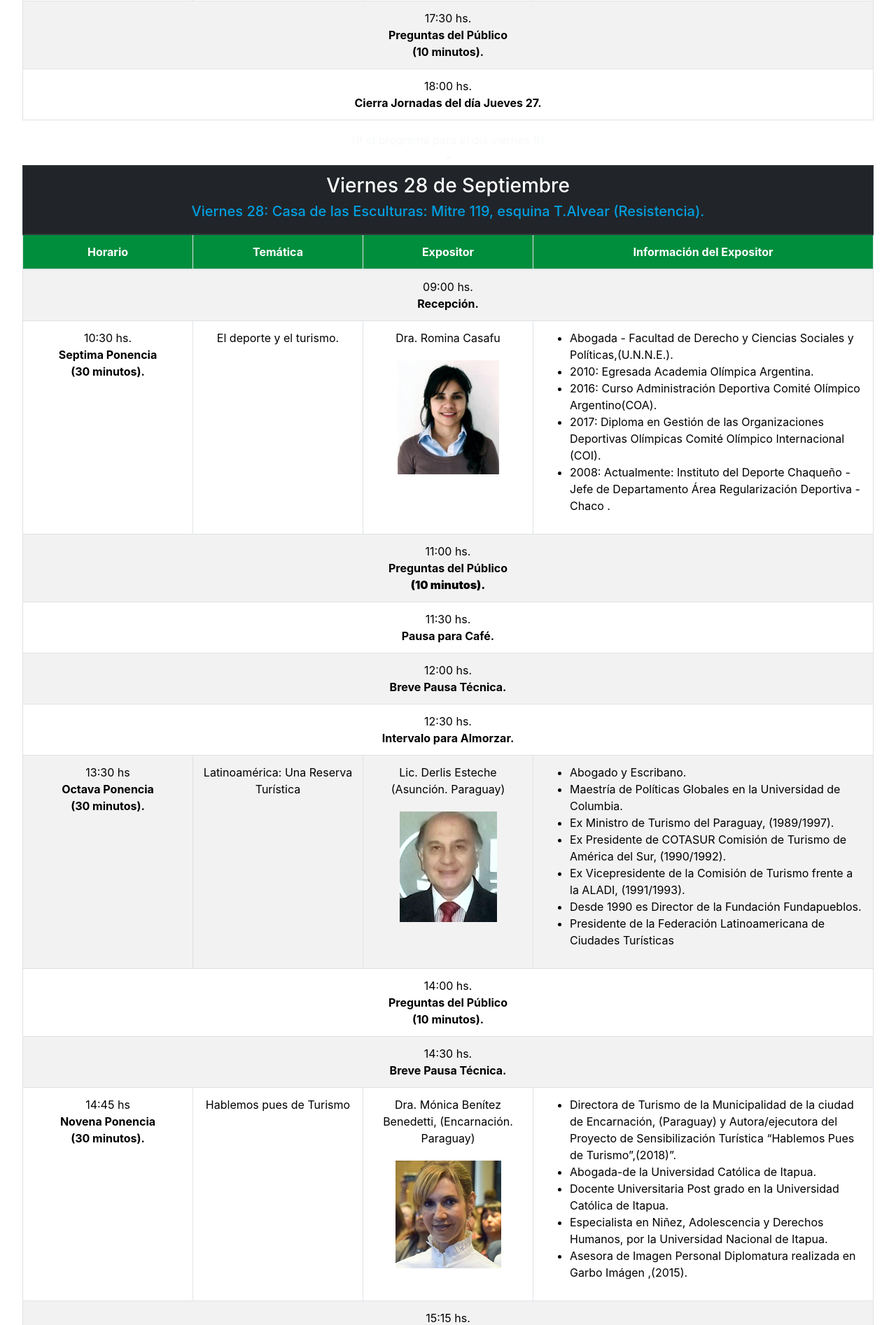
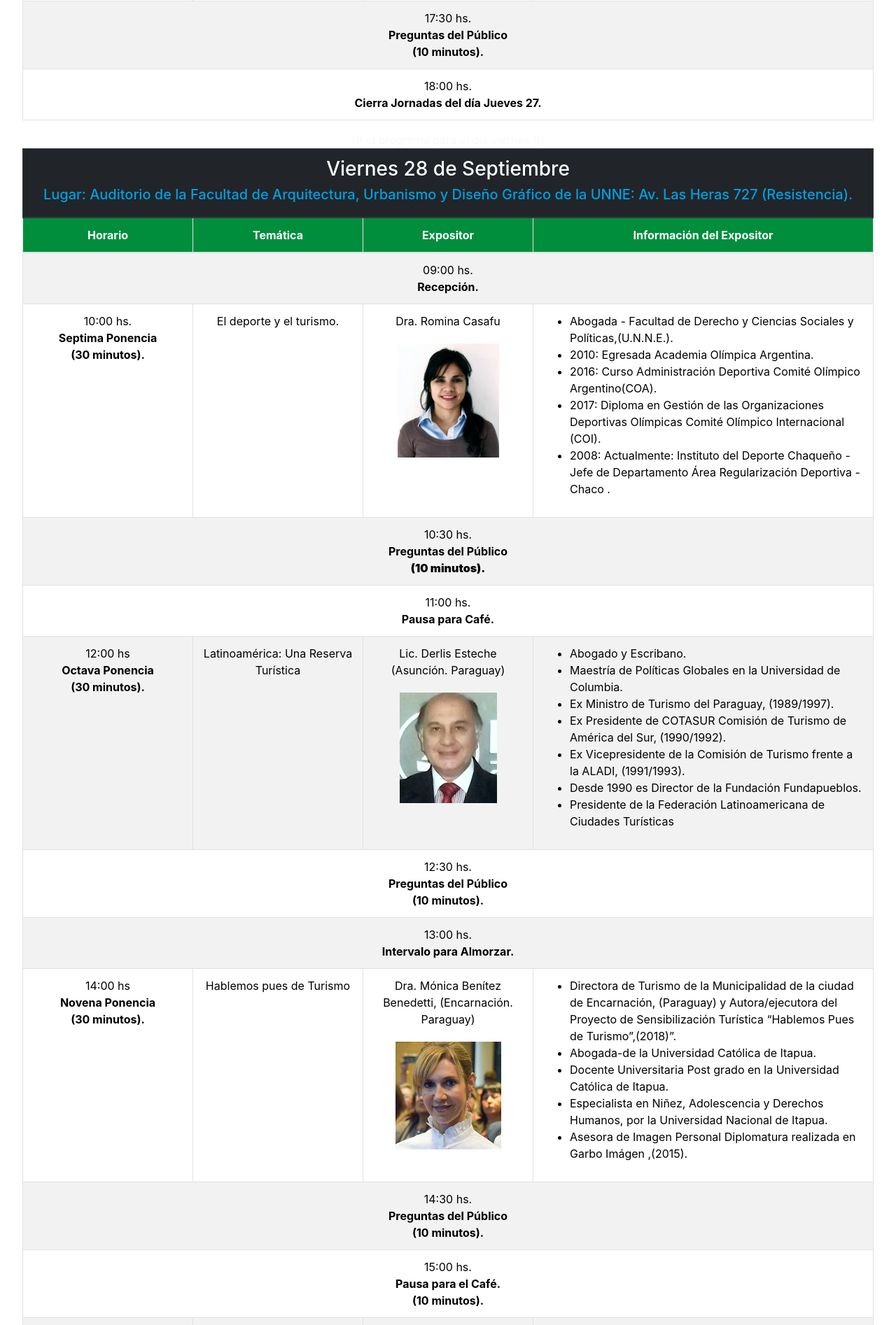
Before and after one commit to Puerco-Potter/ResistenciaEmerge, a PHP site: page /programa.php in a window 1280 px wide. Shown: the part 3743-5637 px from the top of the page at 70% size. Run offline with PHP 8.4, Linux system fonts and the light colour scheme.

Commit message:
No dejan de cambiar el programa y lpm

```diff
--- a/programa.php
+++ b/programa.php
@@ -302,7 +302,7 @@
                         <thead class="thead-dark">
                             <tr>
                             <th scope="col"colspan="4" style="text-align:center;" ><h3 style="color:white;">Viernes 28 de Septiembre</h3>
-                                <h5  style="color:#009fe1;">Viernes 28: Casa de las Esculturas: Mitre 119, esquina T.Alvear (Resistencia).</h5>
+                                <h5  style="color:#009fe1;">Lugar: Auditorio de la Facultad de Arquitectura, Urbanismo y Diseño Gráfico de la UNNE: Av. Las Heras 727 (Resistencia).</h5>
                             </th>
                             </tr>
                         </thead>
@@ -324,7 +324,7 @@
                             </tr>
                             <tr>
                                 <td style="text-align:center;">
-                                    10:30 hs.
+                                    10:00 hs.
                                     <br>
                                    <strong> Septima Ponencia<br> (30 minutos). </strong>
                                 </td>
@@ -348,7 +348,7 @@
                             </tr>
                             <tr>
                                 <td style="text-align:center;" colspan="4">
-                                    11:00 hs.
+                                    10:30 hs.
                                     <br>
                                     <strong> Preguntas del Público <br>
                                     <strong>(10 minutos).</strong>
@@ -356,28 +356,14 @@
                             </tr>
                             <tr>
                                 <td style="text-align:center;" colspan="4">
-                                    11:30 hs.
+                                    11:00 hs.
                                     <br>
                                     <strong> Pausa para Café. <br>
-                                </td>
-                            </tr>>
-                            <tr>
-                                <td style="text-align:center;" colspan="4" >
-                                    12:00 hs.
-                                    <br>
-                                    <strong> Breve Pausa Técnica. <br>
-                                </td>
-                            </tr>
-                            <tr>
-                                <td style="text-align:center;" colspan="4">
-                                    12:30 hs.
-                                    <br>
-                                    <strong>Intervalo para Almorzar. <br>
                                 </td>
                             </tr>
                             <tr >
                                 <td style="text-align:center;" >
-                                        13:30 hs <br>
+                                        12:00 hs <br>
                                         <strong>Octava Ponencia <br>(30 minutos).</strong>
                                 </td>
                                 <td  style="text-align:center;">
@@ -401,7 +387,7 @@
                             </tr>
                             <tr>
                                 <td style="text-align:center;" colspan="4">
-                                    14:00 hs.
+                                    12:30 hs.
                                     <br>
                                     <strong> Preguntas del Público <br>
                                     (10 minutos).</strong>
@@ -409,14 +395,14 @@
                             </tr>
                             <tr>
                                 <td style="text-align:center;" colspan="4">
-                                    14:30 hs.
+                                    13:00 hs.
                                     <br>
-                                    <strong> Breve Pausa Técnica. <br>
+                                    <strong>Intervalo para Almorzar. <br>
                                 </td>
                             </tr>
                             <tr>
                                 <td style="text-align:center;" >
-                                        14:45 hs <br>
+                                        14:00 hs <br>
                                         <strong>Novena Ponencia  <br>(30 minutos).</strong>
                                 </td>
                                 <td  style="text-align:center;">
@@ -438,7 +424,7 @@
                             </tr>
                             <tr>
                                 <td style="text-align:center;" colspan="4">
-                                    15:15 hs.
+                                    14:30 hs.
                                     <br>
                                     <strong> Preguntas del Público <br>
                                     (10 minutos).</strong>
@@ -446,23 +432,15 @@
                             </tr>
                             <tr>
                                 <td style="text-align:center;" colspan="4">
-                                    15:30 hs.
+                                    15:00 hs.
                                     <br>
                                     <strong> Pausa para el Café. <br>
                                     (10 minutos).</strong>
                                 </td>
                             </tr>
-                             <tr>
-                                <td style="text-align:center;" colspan="4">
-                                    16:00 hs.
-                                    <br>
-                                    <strong> Breve Pausa Técnica. <br>
-                                    (10 minutos).</strong>
-                                </td>
-                            </tr>
                             <tr>
                                 <td style="text-align:center;" >
-                                        16:30 hs <br>
+                                        16:00 hs <br>
                                         <strong>Plenario.</strong>
                                 </td>
                                 <td  style="text-align:center;">
@@ -483,7 +461,7 @@
                             </tr>
                             <tr>
                                  <td style="text-align:center;" colspan="4">
-                                    17:30 hs.
+                                    17:00 hs.
                                     <br>
                                     <strong> CIERRE JORNADAS. <br>
                                    </strong>
```
